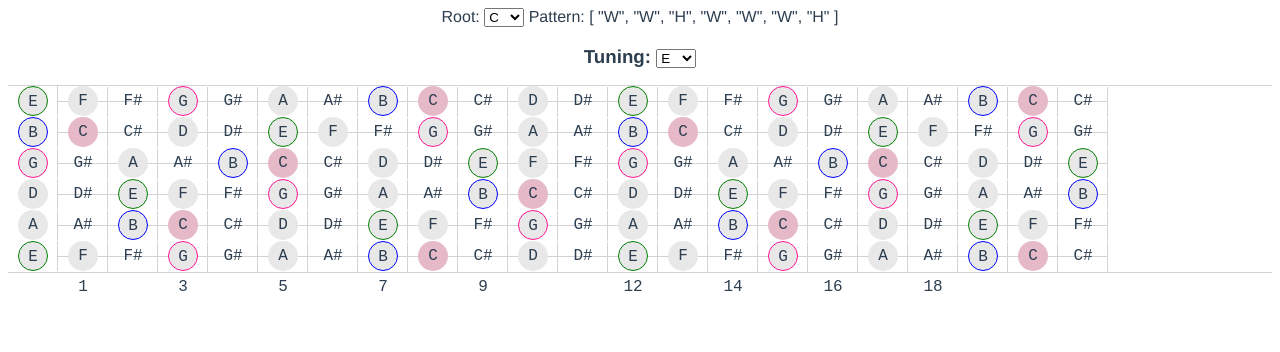
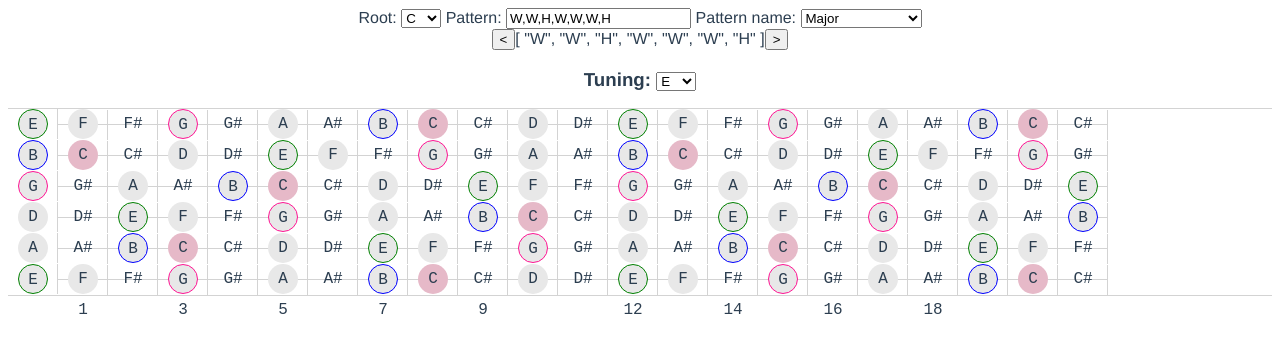
Before and after one commit to dalailomo/musicapp, a Vue app: page /#/ in a window 1280 px wide. Shown: the top 352 px of the page. Built offline with nearby package versions, Linux system fonts and the light colour scheme.

Commit message:
Cool stuff

```diff
--- a/src/components/Fretboard.vue
+++ b/src/components/Fretboard.vue
@@ -3,7 +3,11 @@
     <div id="options">
       <div>
         Root: <select @input="onRootSelect"  v-model="scaleRoot"><option v-for="noteTag in noteTags" :key="noteTag">{{ noteTag }}</option></select>
-        Pattern: {{ scalePattern }}
+        Pattern: <input v-model="scalePatternComputed" />
+        Pattern name: <select v-model="scalePatternComputed"><option v-for="(p, i) in scalePatternPresets" :value="p.scale" :key="i">{{ p.title }}</option></select>
+        <div>
+          <button @click="antiShiftScale">&lt;</button>{{ scalePattern }}<button @click="shiftScale">&gt;</button>
+        </div>
         <!-- Total frets: <input type="number" v-model="totalFrets" /> -->
       </div>
       <div>
@@ -125,14 +129,35 @@ export default class HelloWorld extends Vue {
   base: string = 'E';
 
   scaleRoot = 'C';
+
+  scalePatternPresets: any = [
+    { title: 'Major', scale: ['W', 'W', 'H', 'W', 'W', 'W', 'H'].join(','), },
+    { title: 'Minor Hungarian', scale: ['W', 'H', '+', 'H', 'H', '+', 'H'].join(','), },
+  ];
   scalePattern = ['W', 'W', 'H', 'W', 'W', 'W', 'H'];
-  // scalePattern = ['W', 'H', 'W', 'W', 'W', 'H', 'W'];
-  // scalePattern = ['W', 'H', '+', 'H', 'H', '+', 'H'];
+
+  get scalePatternComputed() {
+    return this.scalePattern.join(',');
+  }
+
+  set scalePatternComputed(value: string) {
+    this.scalePattern = value.split(',');
+  }
 
   get scale(): any[] {
     return this.scaleFromPattern(this.scalePattern, this.scaleRoot);
   }
   totalFrets: number = 22;
+
+  antiShiftScale() {
+    const v = this.scalePattern.shift();
+    this.scalePattern.push(v as any);
+  }
+
+  shiftScale() {
+    const v = this.scalePattern.pop();
+    this.scalePattern.unshift(v as any);
+  }
 
   onRootSelect(e: string) {
     this.scaleRoot = (e as any).target.value;
--- a/vue.config.js
+++ b/vue.config.js
@@ -4,5 +4,5 @@ const isDevelopmentEnv = env === 'development';
 
 module.exports = {
     outputDir: isDevelopmentEnv ? path.resolve(__dirname, "dist/") : path.resolve(__dirname, "docs/"),
-    publicPath: isDevelopmentEnv ? path.resolve(__dirname, "./") : "./",
+    publicPath: "./",
 }
```
Also changed, not shown: 9 other files (tests, documents, lock files or other folders).
